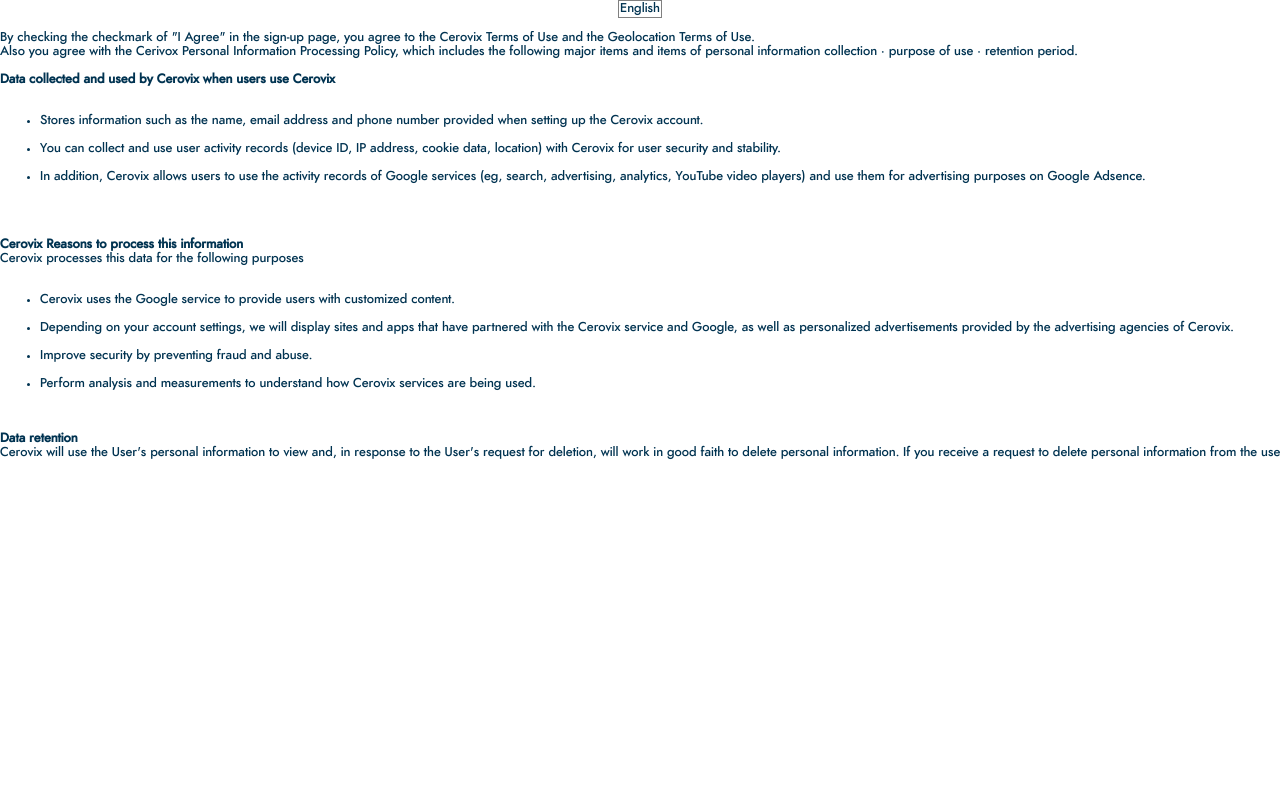
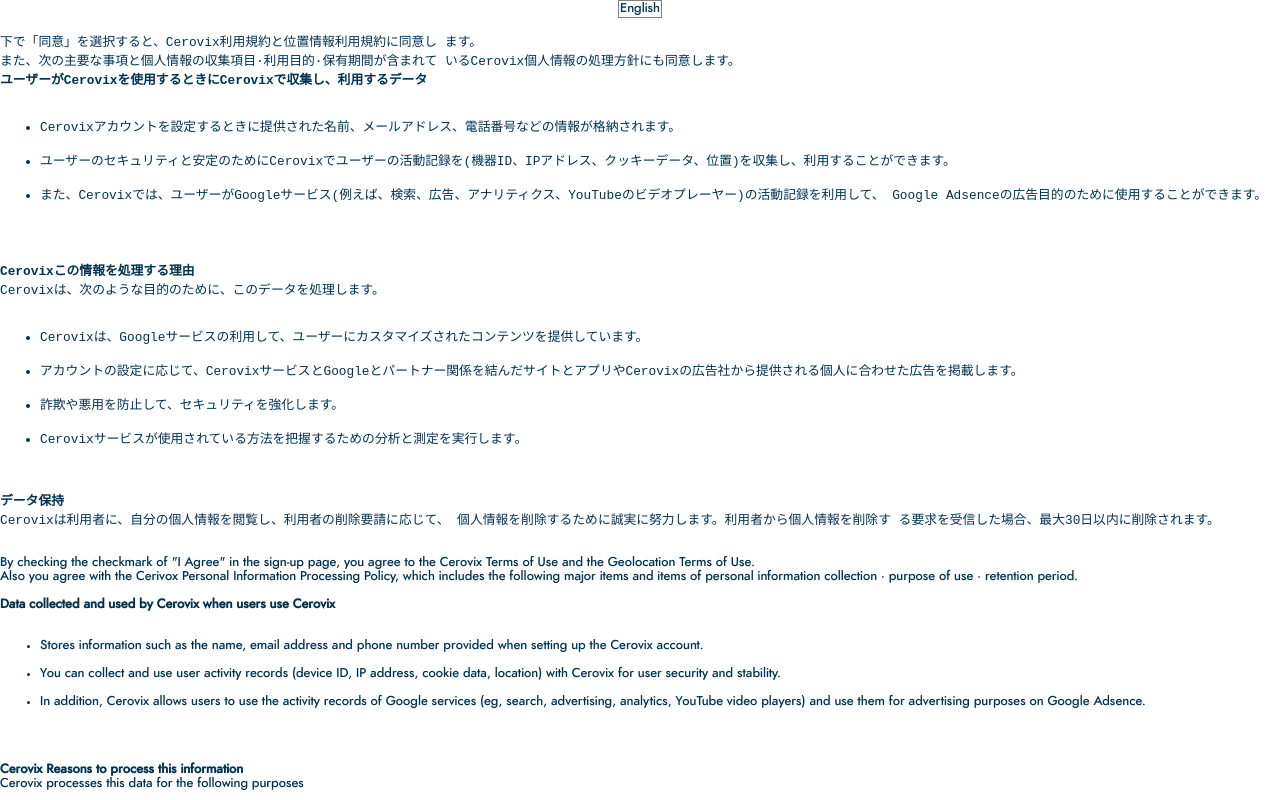
Before and after one commit to OneITI37/Cerovix-Chatr, a plain HTML site: page eula.html in a window 1280 px wide. Shown: the top 800 px of the page. Drawn offline with Linux system fonts and the light colour scheme.

Commit message:
Update eula.html

```diff
--- a/eula.html
+++ b/eula.html
@@ -49,6 +49,29 @@
 Cerovix은 이용자에게 자신의 개인정보를 열람하고, 이용자의 삭제 요청에 따라 해당 개인정보를 삭제하기 위하여 성실하게 노력합니다. 이용자로부터 개인정보 삭제 요청을 받는 경우, 최대 30일 이내에 삭제됩니다.
     </pre>
   </div>
+   <div align="center" id="signup-form-jp">
+    <pre id="license-jp" align="left">
+下で「同意」を選択すると、Cerovix利用規約と位置情報利用規約に同意し ます。
+また、次の主要な事項と個人情報の収集項目·利用目的·保有期間が含まれて いるCerovix個人情報の処理方針にも同意します。
+<b>ユーザーがCerovixを使用するときにCerovixで収集し、利用するデータ</b>
+<ul type="disc">
+<li>Cerovixアカウントを設定するときに提供された名前、メールアドレス、電話番号などの情報が格納されます。</li>
+<li>ユーザーのセキュリティと安定のためにCerovixでユーザーの活動記録を(機器ID、IPアドレス、クッキーデータ、位置)を収集し、利用することができます。</li>
+<li>また、Cerovixでは、ユーザーがGoogleサービス(例えば、検索、広告、アナリティクス、YouTubeのビデオプレーヤー)の活動記録を利用して、 Google Adsenceの広告目的のために使用することができます。</li>
+</ul>
+
+<b>Cerovixこの情報を処理する理由</b>
+Cerovixは、次のような目的のために、このデータを処理します。
+<ul type="disc">
+<li>Cerovixは、Googleサービスの利用して、ユーザーにカスタマイズされたコンテンツを提供しています。</li>
+<li>アカウントの設定に応じて、CerovixサービスとGoogleとパートナー関係を結んだサイトとアプリやCerovixの広告社から提供される個人に合わせた広告を掲載します。</li>
+<li>詐欺や悪用を防止して、セキュリティを強化します。</li>
+<li>Cerovixサービスが使用されている方法を把握するための分析と測定を実行します。</li>
+</ul>
+<b>データ保持</b>
+Cerovixは利用者に、自分の個人情報を閲覧し、利用者の削除要請に応じて、 個人情報を削除するために誠実に努力します。利用者から個人情報を削除す る要求を受信した場合、最大30日以内に削除されます。
+    </pre>
+  </div>
   <div align="center" id="license-container-en">
 <pre id="license-en" align="left">
 By checking the checkmark of "I Agree" in the sign-up page, you agree to the Cerovix Terms of Use and the Geolocation Terms of Use.
```
